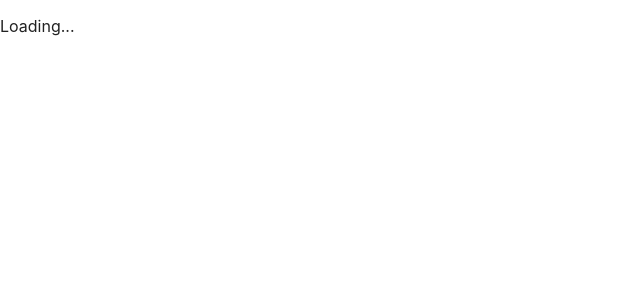
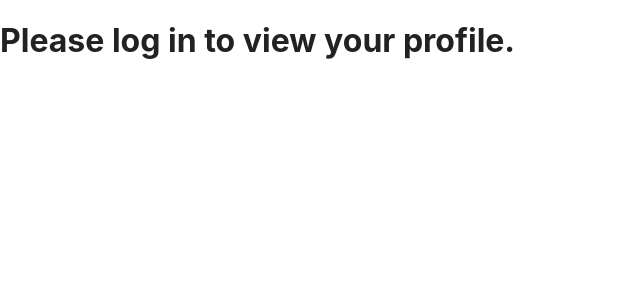
Before and after one commit to Sueysz/gen-quiz, a React (Vite) app: page /Profile in a window 1280 px wide. Shown: the top 300 px of the page, without its empty margins (0-640 px from the left). Built offline with nearby package versions, Linux system fonts and the light colour scheme.

Commit message:
fetch user info and profile page

```diff
--- a/src/pages/Profile.jsx
+++ b/src/pages/Profile.jsx
@@ -1,17 +1,39 @@
-import React from 'react';
+import React, { useEffect, useState } from 'react';
 import { useAuth } from '../utils/AuthProvider';
+import { FetchUserInfo } from '../api';
 
 export const Profile = () => {
-    const { user } = useAuth();
+    const { isLoggedIn } = useAuth();
+    const [user, setUser] =useState([]);
 
-    if (!user) {
-        return <p>Loading...</p>;
-    }
+    useEffect(() => {
+        const fetchUser = async () => {
+            try {
+                const userData = await FetchUserInfo();
+                setUser(userData)
+            } catch (error) {
+                console.log('Error fetching user information:', error);
+            }
+        };
+        if (isLoggedIn) {
+            fetchUser();
+        }
+    }, [isLoggedIn]);
 
     return (
         <div>
-            <h1>Hey {user.username}!</h1>
-            <p>Email: {user.email}</p>
+            {isLoggedIn ? (
+                user ?(
+                    <div>
+                        <h1>Welcome to your profile, {user.username}!</h1>
+                        <p>Email: {user.email}</p>
+                    </div>
+                ) : (
+                    <p>Loading User data...</p>
+                )
+            ) : (
+                <h1>Please log in to view your profile.</h1>
+            )}
         </div>
     );
 };
```
